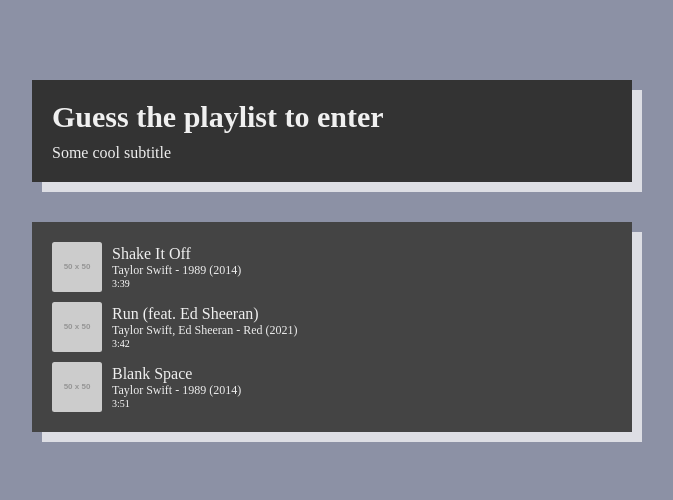
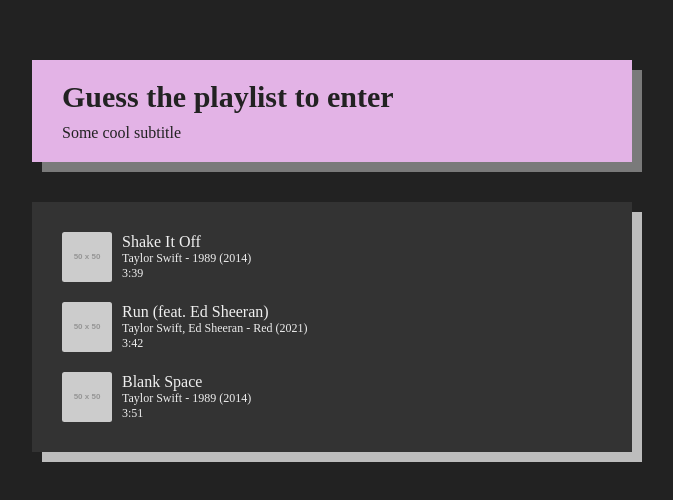
Before and after one commit to MaadhavBhatt/hc-authly-playlist-guesser, a Vue app: page / in a window 1280 px wide. Shown: the part 144-644 px from the top of the page, without its empty margins (308-981 px from the left). Built offline with nearby package versions, Linux system fonts and the light colour scheme.

Commit message:
style: enhance theme support refactor: implement color variables

```diff
--- a/src/App.vue
+++ b/src/App.vue
@@ -51,6 +51,11 @@
 <style>
 :root {
   font-size: 10px;
+
+  --clr-black: rgb(51, 51, 51);
+  --clr-primary-1: rgba(0, 61, 77, 0.3);
+  --clr-primary-2: hsla(297, 50%, 80%, 1);
+  --clr-accent: rgba(136, 63, 89, 0.53);
 }
 
 * {
@@ -62,7 +67,7 @@
 #app {
   width: 100%;
   min-height: 100vh;
-  background-color: #8c91a5;
+  background-color: #222;
 
   display: flex;
   flex-direction: column;
@@ -79,29 +84,47 @@
 
   width: min(80%, 600px);
   margin: 0 auto;
-  padding: 2rem;
+  padding: 2rem 3rem;
 
-  box-shadow: 1rem 1rem 0 rgba(255, 255, 255, 0.7);
+  box-shadow: var(--box-shadow, initial);
+
+  &[theme="light"] {
+    --clr-h1: #222;
+    --clr-h2: #222;
+    --clr-h3: #222;
+    --clr-p: #222;
+    --box-shadow: 1rem 1rem 0 rgba(255, 255, 255, 0.4);
+  }
+
+  &[theme="dark"] {
+    --clr-h1: #f0f0f0;
+    --clr-h2: #f0f0f0;
+    --clr-h3: #f0f0f0;
+    --clr-p: #eee;
+    --box-shadow: 1rem 1rem 0 rgba(255, 255, 255, 0.7);
+  }
 
   & h1 {
     font-size: 3rem;
     font-weight: 700;
-    color: #f0f0f0;
+    color: var(--clr-h1);
   }
 
   & h2 {
     font-size: 2rem;
+    color: var(--clr-h2);
   }
 
   & h3 {
     font-size: 1.8rem;
-    color: #f0f0f0;
     font-weight: 500;
+    color: var(--clr-h3);
   }
 
-  & p {
+  & p,
+  & span {
     font-size: 1.2rem;
-    color: #eee;
+    color: var(--clr-p);
   }
 
   & p.subtitle {
--- a/src/components/LoginCard.vue
+++ b/src/components/LoginCard.vue
@@ -1,5 +1,5 @@
 <template>
-  <section class="login">
+  <section class="login" theme="light">
     <h1>Guess the playlist to enter</h1>
     <p class="subtitle">Some cool subtitle</p>
   </section>
@@ -13,6 +13,6 @@
 
 <style scoped>
 .login {
-  background-color: #333;
+  background-color: var(--clr-primary-2);
 }
 </style>
--- a/src/components/QueueCard.vue
+++ b/src/components/QueueCard.vue
@@ -1,5 +1,5 @@
 <template>
-  <section class="queue-card">
+  <section class="queue-card" theme="dark">
     <ul>
       <li v-for="(song, index) in songs" :key="index">
         <img :src="song.cover" alt="Album cover" />
@@ -27,16 +27,15 @@
 
 <style scoped>
 .queue-card {
-  background-color: #444;
-  color: #fff;
+  background-color: var(--clr-black);
+
+  /* Override default padding from section in App.vue */
+  padding: 2rem 2rem;
 
   & ul {
     list-style: none;
     padding: 0;
-
-    display: flex;
-    flex-direction: column;
-    gap: 1rem;
+    width: 100%;
   }
 
   & li {
@@ -45,7 +44,16 @@
     align-items: center;
     gap: 1rem;
 
+    padding: 1rem 1rem;
+
     cursor: pointer;
+    transition: background-color 0.2s;
+  }
+
+  & li:hover,
+  & li:focus {
+    background-color: #444;
+    transition: background-color 0.2s;
   }
 
   & img {
```
